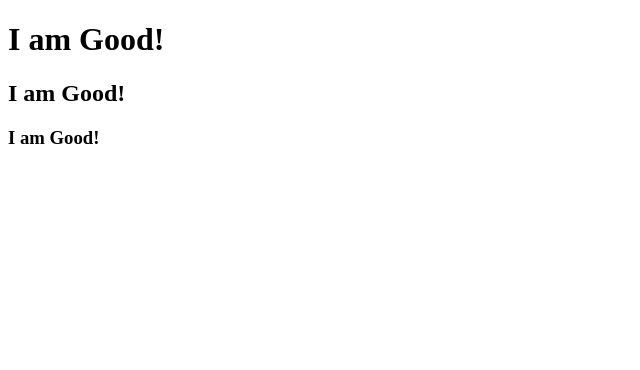
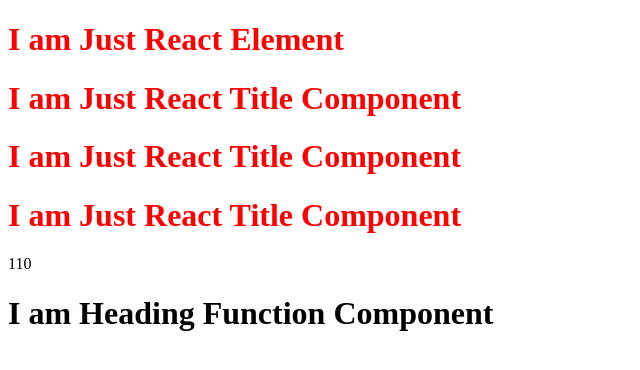
Before and after one commit to GGK-UI/My-React, a React (Vite) app: page / in a window 1280 px wide. Shown: the top 370 px of the page, without its empty margins (0-640 px from the left). Built offline with nearby package versions, Linux system fonts and the light colour scheme.

Commit message:
Episode-03(Laying The Foundation)

```diff
--- a/App.js
+++ b/App.js
@@ -1,14 +1,32 @@
 import React from "react";
 import ReactDOM from "react-dom/client";
 
-const parent = React.createElement(
-  "div",
-  { id: "parent" },
-  React.createElement("div", { id: "child" }, [
-    React.createElement("h1", { key: "h1" }, "I am Good!"),
-    React.createElement("h2", { key: "h2" }, "I am Good!"),
-    React.createElement("h3", { key: "h3" }, "I am Good!"),
-  ])
+// React Element
+const heading = (
+  <h1 id="heading" tabIndex="5">
+    I am Just React Element
+  </h1>
 );
+
+// React Component
+
+const TitleComponent = () => (
+  <h1 id="heading" tabIndex="5">
+    I am Just React Title Component
+  </h1>
+);
+const num = 100;
+
+const HeadingComponent = () => (
+  <div id="container">
+    {heading}
+    {TitleComponent()}
+    <TitleComponent />
+    <TitleComponent></TitleComponent>
+    {num + 10}
+    <h1 className="heading">I am Heading Function Component</h1>
+  </div>
+);
+
 const root = ReactDOM.createRoot(document.getElementById("root"));
-root.render(parent);
+root.render(<HeadingComponent />);
--- a/index.html
+++ b/index.html
@@ -11,7 +11,7 @@
 
 <body>
     <div id="root">
-        <h1>Hello World Will Replace Instead of Append</h1>
+        <h1>Not Render</h1>
     </div>
     <script type = module src="./App.js"></script>
 
--- a/package.json
+++ b/package.json
@@ -3,6 +3,8 @@
   "version": "1.0.0",
   "description": "This is Just React for react app",
   "scripts": {
+    "start": "parcel index.html",
+    "build": "parcel build index.html",
     "test": "jest"
   },
   "repository": {
```
Also changed, not shown: Notes.txt.
